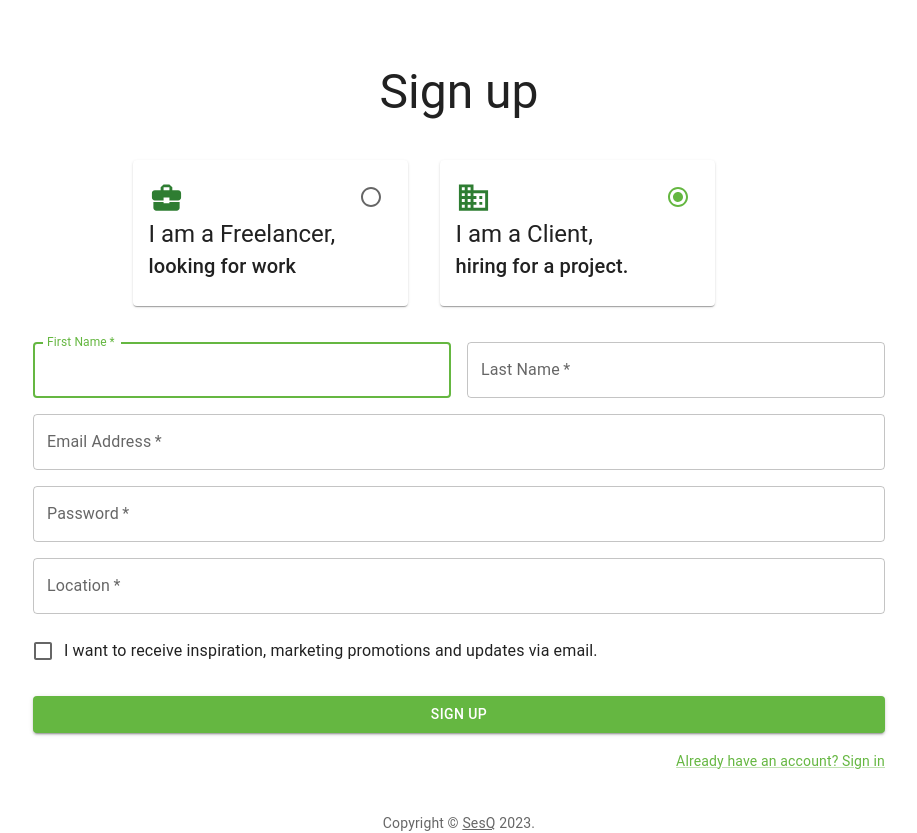
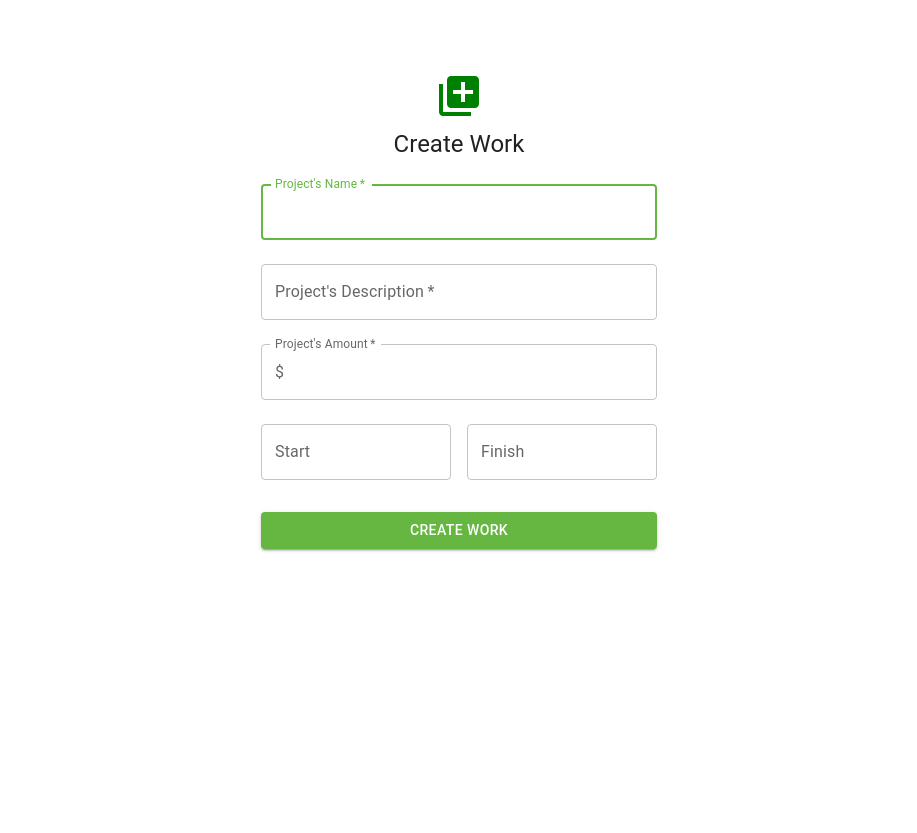
Before and after one commit to CeylinC/Recyle-Coin-Front-End, a React (Create React App) app: page / in a window 1280 px wide. Shown: the whole page, without its empty margins (181-1098 px from the left). After the commit the page ends 800 px from the top, so only its background shows below. Built offline with nearby package versions, Linux system fonts and the light colour scheme.

Commit message:
feat: create work page

```diff
--- a/package.json
+++ b/package.json
@@ -7,6 +7,7 @@
     "@emotion/styled": "^11.11.0",
     "@mui/icons-material": "^5.15.2",
     "@mui/material": "^5.15.2",
+    "@mui/x-date-pickers": "^6.18.6",
     "@testing-library/jest-dom": "^5.17.0",
     "@testing-library/react": "^13.4.0",
     "@testing-library/user-event": "^13.5.0",
@@ -15,6 +16,7 @@
     "@types/react": "^18.2.45",
     "@types/react-dom": "^18.2.18",
     "autoprefixer": "^10.4.16",
+    "dayjs": "^1.11.10",
     "postcss-cli": "^11.0.0",
     "react": "^18.2.0",
     "react-dom": "^18.2.0",
--- a/src/App.tsx
+++ b/src/App.tsx
@@ -1,10 +1,10 @@
 import './App.css';
-import SignUp from './page/signup/Signup';
+import CreateWorkPage from './page/create-work/CreateWorkPage';
 
 function App() {
   return (
     <>
-      <SignUp />
+      <CreateWorkPage />
     </>
   );
 }
--- /dev/null
+++ b/src/page/create-work/CreateWorkPage.tsx
@@ -0,0 +1,117 @@
+import * as React from 'react';
+import Avatar from '@mui/material/Avatar';
+import Button from '@mui/material/Button';
+import CssBaseline from '@mui/material/CssBaseline';
+import TextField from '@mui/material/TextField';
+import LibraryAddIcon from '@mui/icons-material/LibraryAdd';
+import Grid from '@mui/material/Grid';
+import Box from '@mui/material/Box';
+import Typography from '@mui/material/Typography';
+import Container from '@mui/material/Container';
+import { AdapterDayjs } from '@mui/x-date-pickers/AdapterDayjs';
+import { FormControl, InputAdornment, InputLabel, MenuItem, OutlinedInput } from '@mui/material';
+import { DatePicker, LocalizationProvider } from '@mui/x-date-pickers';
+
+const currencies = [
+    {
+        value: 'USD',
+        label: '$',
+    },
+    {
+        value: 'EUR',
+        label: '€',
+    },
+    {
+        value: 'BTC',
+        label: '฿',
+    },
+    {
+        value: 'JPY',
+        label: '¥',
+    },
+];
+
+
+export default function CreateWorkPage() {
+    const handleSubmit = (event: React.FormEvent<HTMLFormElement>) => {
+        event.preventDefault();
+        const data = new FormData(event.currentTarget);
+        console.log({
+            name: data.get('name'),
+            description: data.get('description'),
+        });
+    };
+
+    return (
+        <>
+            <Container component="main" maxWidth="xs">
+                <CssBaseline />
+                <Box
+                    sx={{
+                        marginTop: 8,
+                        display: 'flex',
+                        flexDirection: 'column',
+                        alignItems: 'center',
+                    }}
+                >
+                    <LibraryAddIcon sx={{ m: 1, color: 'green', fontSize: "3rem" }}>
+                    </LibraryAddIcon>
+                    <Typography component="h1" variant="h5">
+                        Create Work
+                    </Typography>
+                    <Box component="form" onSubmit={handleSubmit} noValidate sx={{ mt: 1 }}>
+                        <TextField
+                            margin="normal"
+                            required
+                            fullWidth
+                            id="name"
+                            label="Project's Name"
+                            name="name"
+                            autoFocus
+                        />
+                        <TextField
+                            margin="normal"
+                            required
+                            fullWidth
+                            name="description"
+                            label="Project's Description"
+                            type="text"
+                            id="description"
+                            multiline
+                            maxRows={5}
+                        />
+                        <FormControl fullWidth required margin='normal'>
+                            <InputLabel htmlFor="outlined-adornment-amount">Project's Amount</InputLabel>
+                            <OutlinedInput
+                                id="outlined-adornment-amount"
+                                startAdornment={<InputAdornment position="start">$</InputAdornment>}
+                                label="Project's Amount"
+                                type='number'
+                            />
+                        </FormControl>
+                        <Grid container spacing={2}>
+                            <Grid item xs={12} sm={6}>
+                                <LocalizationProvider dateAdapter={AdapterDayjs}>
+                                    <DatePicker sx={{ mt: 2, mb: 1 }} label="Start" />
+                                </LocalizationProvider>
+                            </Grid>
+                            <Grid item xs={12} sm={6}>
+                                <LocalizationProvider dateAdapter={AdapterDayjs}>
+                                    <DatePicker sx={{ mt: 2, mb: 1 }} label="Finish" />
+                                </LocalizationProvider>
+                            </Grid>
+                        </Grid>
+                        <Button
+                            type="submit"
+                            fullWidth
+                            variant="contained"
+                            sx={{ mt: 3, mb: 2 }}
+                        >
+                            Create Work
+                        </Button>
+                    </Box>
+                </Box>
+            </Container>
+        </>
+    );
+}
```
Also changed, not shown: 1 other file (tests, documents, lock files or other folders).
